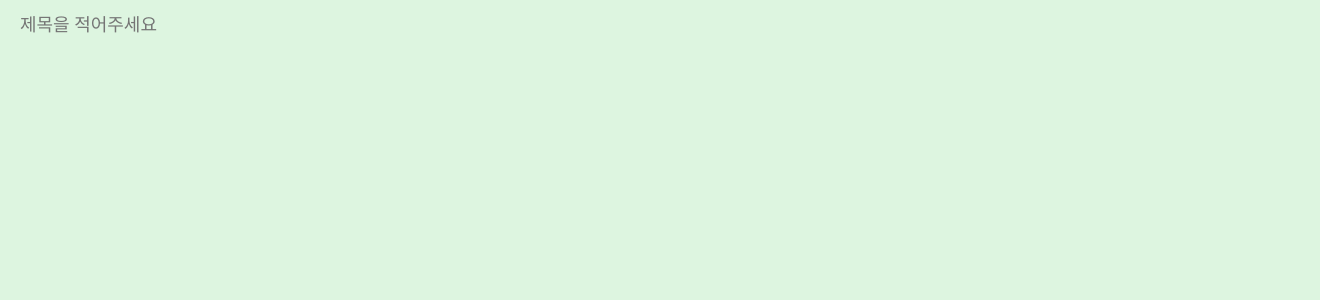
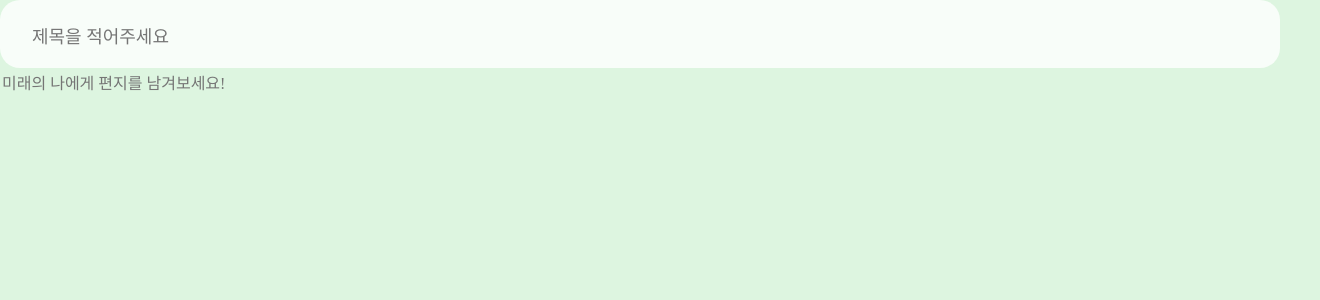
Before and after one commit to pknu-wap/2025_1_WEB_2, a React (Create React App) app in the folder client/: page / in a window 1280 px wide. Shown: the top 300 px of the page, 1320 px wide, since content can reach past the window. Built offline with nearby package versions, Linux system fonts and the light colour scheme; a web font is replaced by a local one.

Commit message:
feature : 편지쓰기 제목 디자인 적용

```diff
--- /dev/null
+++ b/client/src/assets/LetterCreate/LetterCreatePage.module.css
@@ -0,0 +1,8 @@
+.letter_title_form{
+    background-color: rgba(255,255,255, 0.8);
+    align-items: center;
+    border-radius: 20px;
+    /* 위쪽 오른쪽 아래쪽 왼쪽 */
+    padding: 20px 20px 10px 30px;
+
+}
--- a/client/src/assets/LetterCreate/LetterInputForm.module.css
+++ b/client/src/assets/LetterCreate/LetterInputForm.module.css
@@ -14,13 +14,8 @@
 
     background-color: transparent;
     color: #222222;
-
-    border-radius: 20px;
-    padding: 10px 20px 10px 20px;
-
     width: 100%;
     height: 30px;
-
     font-size: 18px;
     font-family: 'Pretendard-Regular';
 }
--- a/client/src/components/LetterCreate/LetterInputForm.js
+++ b/client/src/components/LetterCreate/LetterInputForm.js
@@ -25,10 +25,14 @@ const LetterInputForm = ({
         rows={1} // 최소 줄 수
         cols={32} // 최소 열 수
         spellCheck={false} // 스펠링 체크 끄기
+        // 조건부
         style={{
           overflow: "hidden",
           resize: "none",
           fontSize: customFontSize,
+          // 제목 자동 줄바꿈 방지
+          whiteSpace:
+            placeholderName == "제목을 적어주세요" ? "nowrap" : "pre-wrap",
         }} // 스크롤 숨기고 크기 조정 비활성화
       />
     </div>
--- a/client/src/index.js
+++ b/client/src/index.js
@@ -6,11 +6,12 @@ import reportWebVitals from "./reportWebVitals";
 import LetterInputForm from "./components/LetterCreate/LetterInputForm";
 import PrivacySelector from "./components/LetterCreate/PrivacySelector";
 import YearMonthDayPicker from "./components/LetterCreate/YearMonthDayPicker";
+import LetterCreatePage from "./pages/LetterCreatePage";
 
 const root = ReactDOM.createRoot(document.getElementById("root"));
 root.render(
   <React.StrictMode>
-    <LetterInputForm placeholderName={"제목을 적어주세요"} />
+    <LetterCreatePage />
   </React.StrictMode>
 );
 
--- /dev/null
+++ b/client/src/pages/LetterCreatePage.js
@@ -0,0 +1,21 @@
+import React from "react";
+import LetterInputForm from "../components/LetterCreate/LetterInputForm";
+import styles from "../assets/LetterCreate/LetterCreatePage.module.css";
+
+const LetterCreatePage = ({}) => {
+  return (
+    <div>
+      <div className={styles.letter_title_form}>
+        <LetterInputForm placeholderName={"제목을 적어주세요"} />
+      </div>
+      <div>
+        <LetterInputForm
+          placeholderName={"미래의 나에게 편지를 남겨보세요!"}
+          customFontSize={16}
+        />
+      </div>
+    </div>
+  );
+};
+
+export default LetterCreatePage;
```
